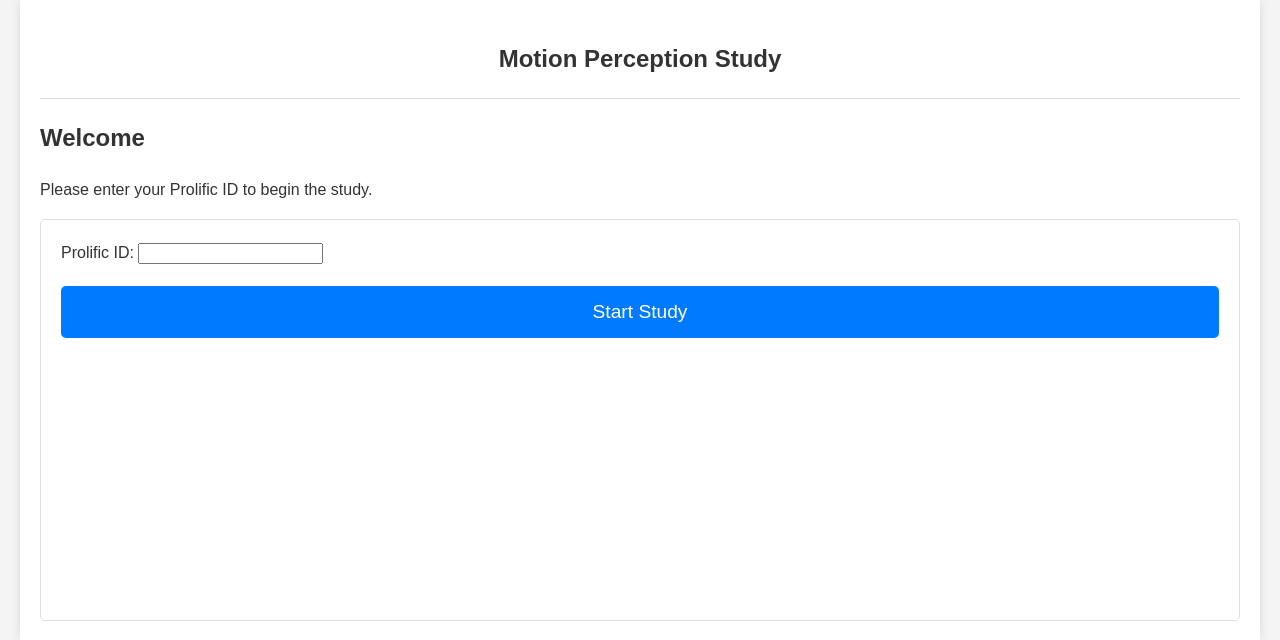
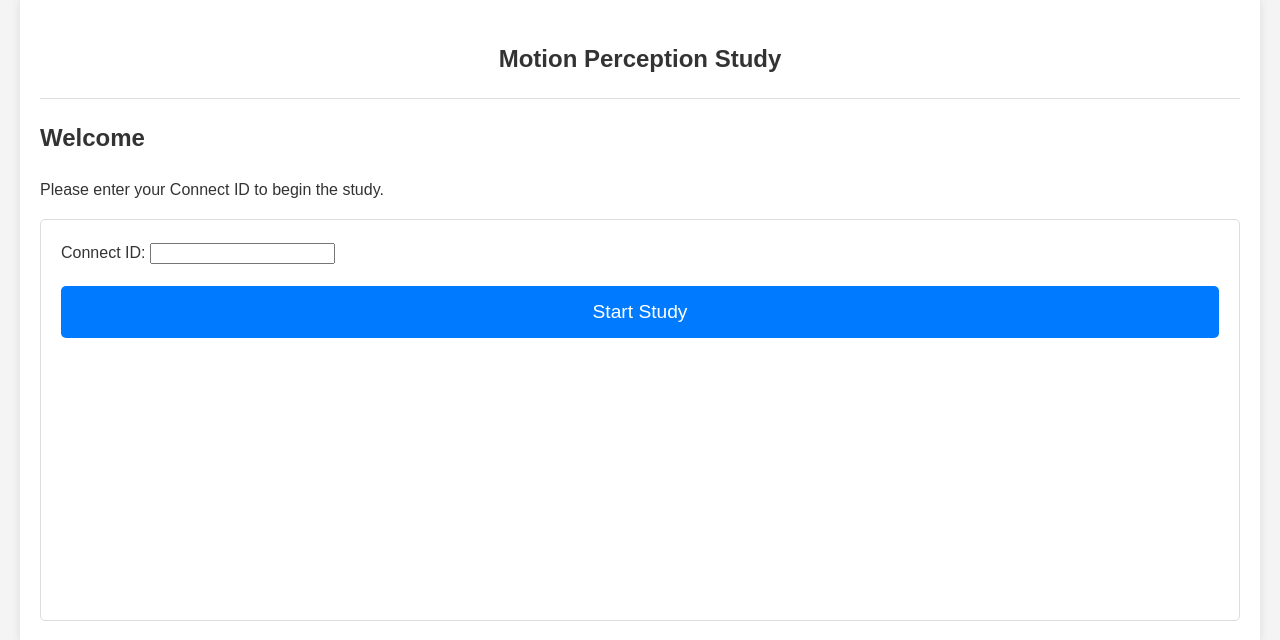
Before and after one commit to afikbae/lmaik-userstudy, a Flask app: page / in a window 1280 px wide. Shown: the top 640 px of the page. Run offline with Flask 3, Linux system fonts and the light colour scheme.

Commit message:
connect update

```diff
--- a/templates/complete.html
+++ b/templates/complete.html
@@ -4,5 +4,5 @@
     <h2>Study Complete</h2>
     <p>Thank you for your participation, {{ prolific_id }}!</p>
     <p>Your responses have been recorded. You can now close this window.</p>
-    <p>Your completion code is: CUT6PAF2. Or you can use this <a href="https://app.prolific.com/submissions/complete?cc=CUT6PAF2">link</a>.</p>
+    <p>Your completion code is: CUT6PAF2. Or you can use this <a href="https://connect.cloudresearch.com/participant/project/CUT6PAF2/complete">link</a>.</p>
 {% endblock %}
--- a/templates/login.html
+++ b/templates/login.html
@@ -2,7 +2,7 @@
 
 {% block content %}
     <h2>Welcome</h2>
-    <p>Please enter your Prolific ID to begin the study.</p>
+    <p>Please enter your Connect ID to begin the study.</p>
 
     {% if error %}
         <p class="error">{{ error }}</p>
@@ -10,7 +10,7 @@
 
     <form method="post" action="{{ url_for('index') }}">
           <div class="form-group">
-            <label for="prolific_id">Prolific ID:</label>
+            <label for="prolific_id">Connect ID:</label>
             <input type="text" id="prolific_id" name="prolific_id" required>
         </div>
         <button type="submit">Start Study</button>
```
